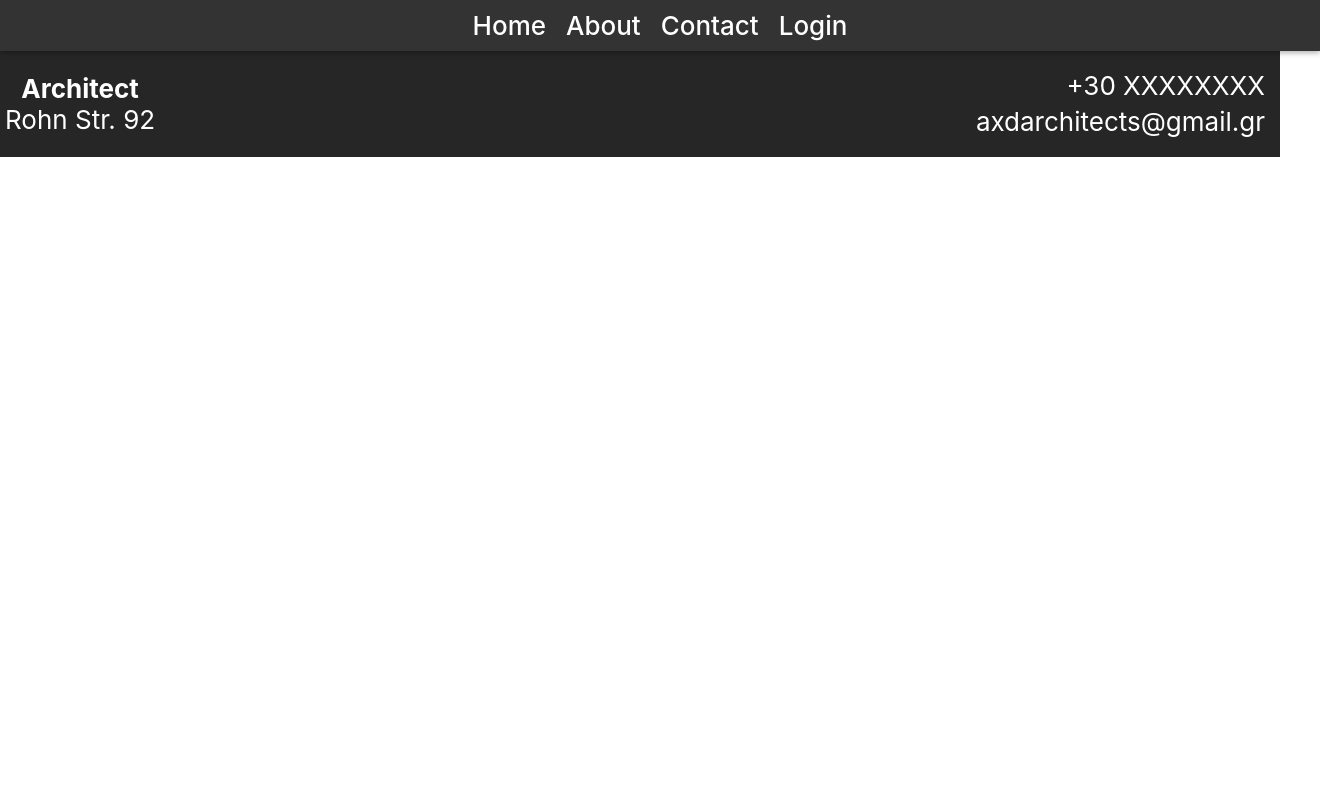
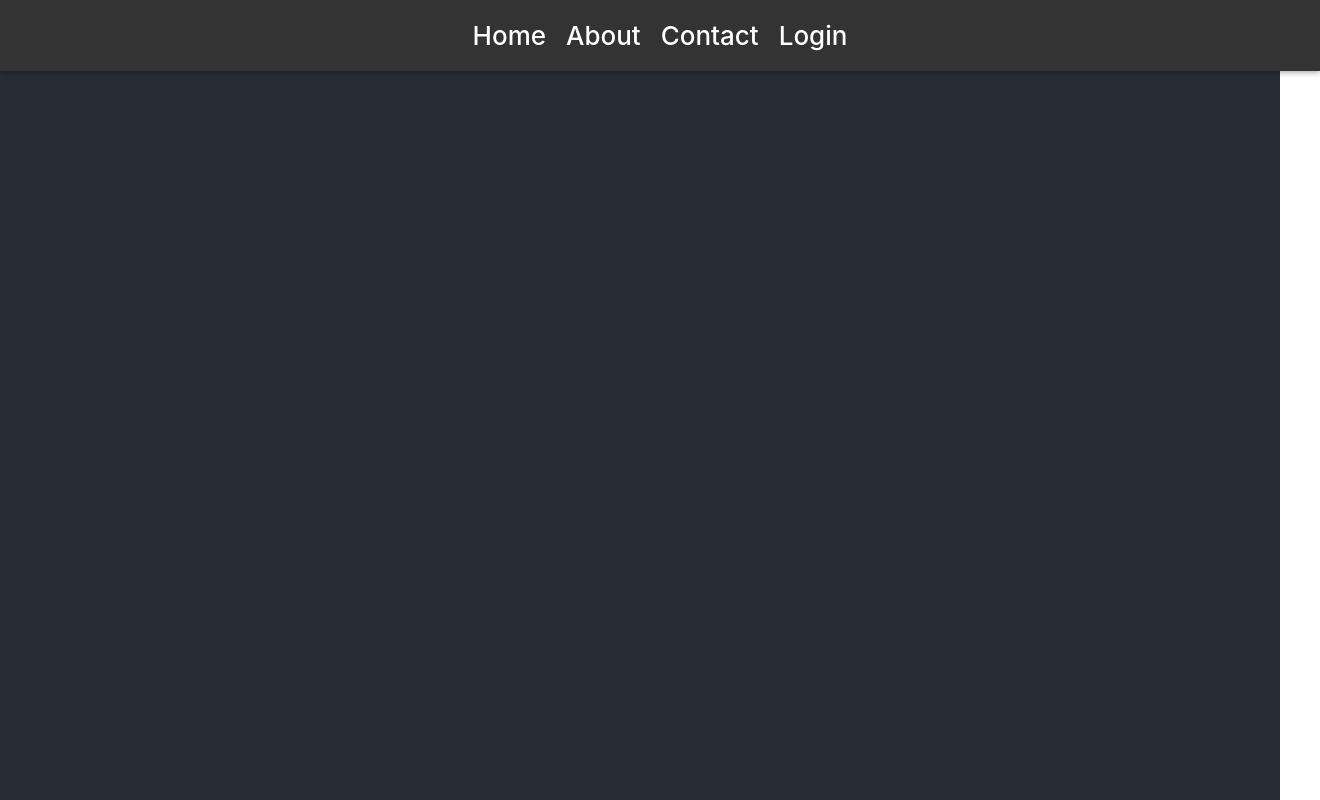
Before and after one commit to TheoAdal/my-site, a React (Create React App) app: page /register in a window 1280 px wide. Shown: the top 800 px of the page, 1320 px wide, since content can reach past the window. Built offline with nearby package versions, Linux system fonts and the light colour scheme.

Commit message:
Login + auth routed files

```diff
--- a/src/App.css
+++ b/src/App.css
@@ -15,12 +15,7 @@
 
 .App-header {
   background-color: #282c34;
-  display: flex;
-  flex-direction: column;
-  align-items: center;
-  justify-content: center;
-  font-size: calc(10px + 2vmin);
-  color: white;
+
 }
 
 .App-link {
--- a/src/components/ContentWrapper/ContentWrapper.css
+++ b/src/components/ContentWrapper/ContentWrapper.css
@@ -1,3 +1,9 @@
-.content-routes{
-    min-height: 100px;
+.content-routes {
+  display: flex;
+  flex-direction: column;
+  align-items: center;
+  justify-content: center;
+  font-size: calc(10px + 2vmin);
+  color: white;
+  height: 1000px;
 }
--- a/src/components/ContentWrapper/ContentWrapper.js
+++ b/src/components/ContentWrapper/ContentWrapper.js
@@ -6,6 +6,7 @@ import About from "../About/About.js";
 import Contact from "../Contact/Contact.js";
 import Login from "../Login/Login.js";
 
+import "./ContentWrapper.css"
 
 function ContentWrapper() {
   return (
--- a/src/components/Footer/FooterStyles.css
+++ b/src/components/Footer/FooterStyles.css
@@ -1,20 +1,14 @@
-.footer-container {
-  background-color: #262626;
-  width: 100%;
-  padding: 20px;
-  color: #fff;
-  /* // position: absolute;
-  // bottom: 0;
-  // border-top: 5px solid #28c0a9; */
-}
+.footer-content {
 
-.footer-content {
   width:100%;
   display: flex;
   justify-content: space-between;
   align-items: center;
   flex-wrap: wrap;
   background-color: #262626;
+
+  font-size: calc(10px + 2vmin);
+  color: white;
 }
 
 .company-info {
--- a/src/components/Login/Login.js
+++ b/src/components/Login/Login.js
@@ -1,5 +1,5 @@
-import React, { useState, useContext, useEffect } from "react";
-import { useNavigate } from "react-router-dom";
+import React, { useState } from "react";
+import { useNavigate, Link } from "react-router-dom";
 import "./LoginWrapperComponent.css";
 
 import axios from "axios";
@@ -19,6 +19,8 @@ const LoginWrapperComponent = () => {
         password,
         // verified,
       });
+      localStorage.setItem('access_token', response.data.access_token)
+      navigate('/dashboard')
     } catch (error) {
       //window.alert('Wrong email or password')
       console.error("Authentication failed:", error);
@@ -36,7 +38,7 @@ const LoginWrapperComponent = () => {
       <div className="Auth-form-container">
         <form className="Auth-form" onSubmit={handleSubmit}>
           <div className="Auth-form-content">
-            <h3 className="Auth-form-title">Sign in</h3>
+            <h3 className="Auth-form-title">Log in</h3>
             <div className="form-group mt-3">
               <label>Email address</label>
               <input
@@ -58,13 +60,10 @@ const LoginWrapperComponent = () => {
               />
             </div>
             {errorMessage && <div style={{ color: "red" }}>{errorMessage}</div>}{" "}
-            {/* <div className="form-group mt-2">
-              <div className="options">
-                Participate in our program as a{" "}
-                <a href="/volunteer">Volunteer</a> or a{" "}
-                <a href="/olduser">Beneficiary</a>
-              </div>
-            </div> */}
+            <div className="form-group mt-2">
+                Don't have an account?
+                <Link to={'/register'}>Register</Link>
+            </div>
             <div className="d-grid gap-2 mt-3">
               <button
                 type="submit"
--- a/src/components/Login/LoginWrapperComponent.css
+++ b/src/components/Login/LoginWrapperComponent.css
@@ -23,6 +23,7 @@
   }
 
   .form-group {
+    color:#000000;
     label {
       font-weight: 600;
       margin-bottom: 0.5rem;
--- a/src/components/Topbar/TopBarNavStyles.css
+++ b/src/components/Topbar/TopBarNavStyles.css
@@ -1,10 +1,12 @@
 nav {
   background-color: #333;
   padding: 10px 20px;
-  /* display: flex;
-  justify-content: flex-start;
-  align-items: center; */
-  position: fixed;
+  display: flex;
+  align-items: center;
+  justify-content: center;
+  font-size: calc(10px + 2vmin);
+  color: white;
+  /* position: fixed; */
   top: 0;
   left: 0;
   right: 0;
@@ -25,7 +27,7 @@ nav a:hover {
   color: #ff9900;
 }
 
-/* Optional: give body top padding so content isn't hidden under the fixed navbar */
-body {
+/* If you want the topbar to be fixed, uncomment the position in .nav and this below as well  */
+/* body {
   padding-top: 50px;
-}
+} */
```
Also changed, not shown: src/auth-components/Dashboard/Dashboard.js (added), src/auth-components/Profile/EditProfile.js (added), src/auth-components/Profile/Profile.js (added).
